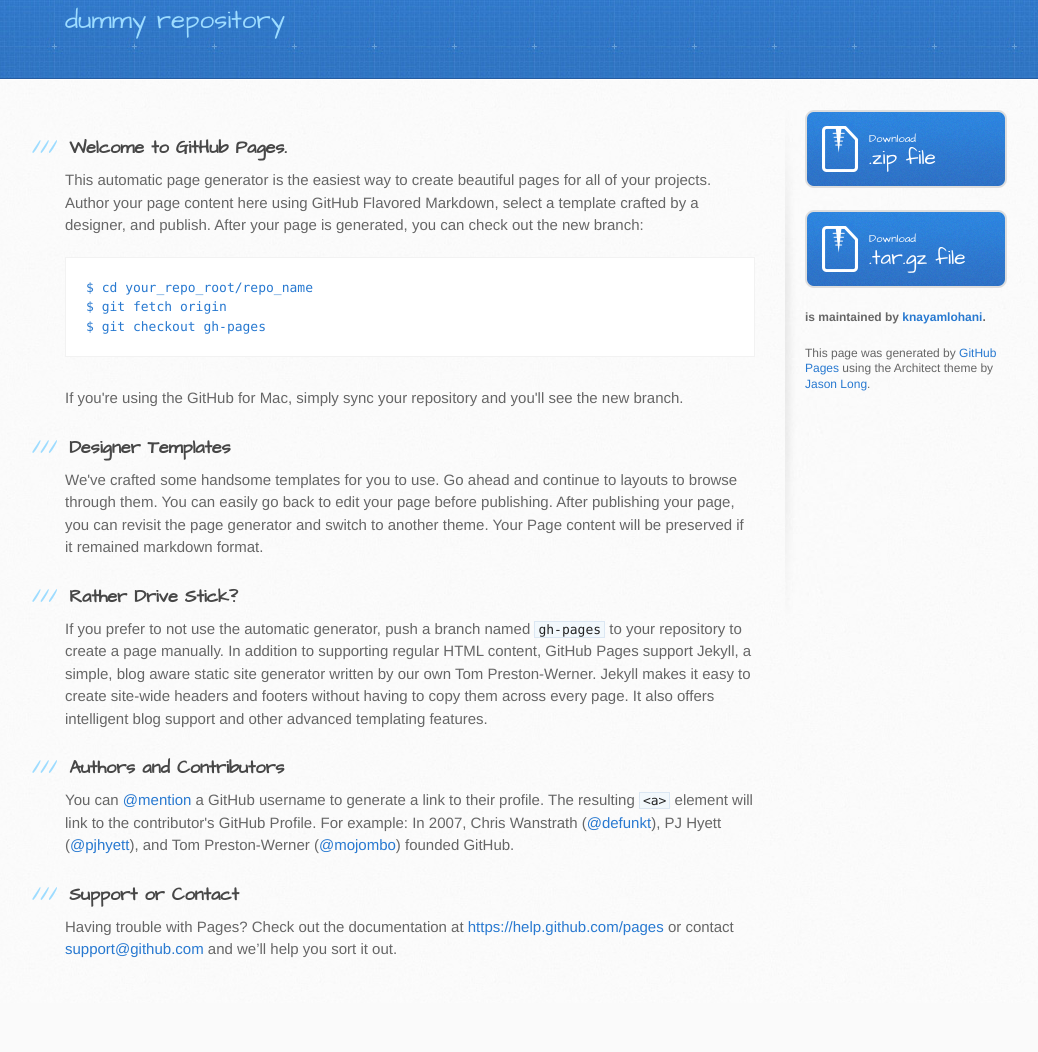
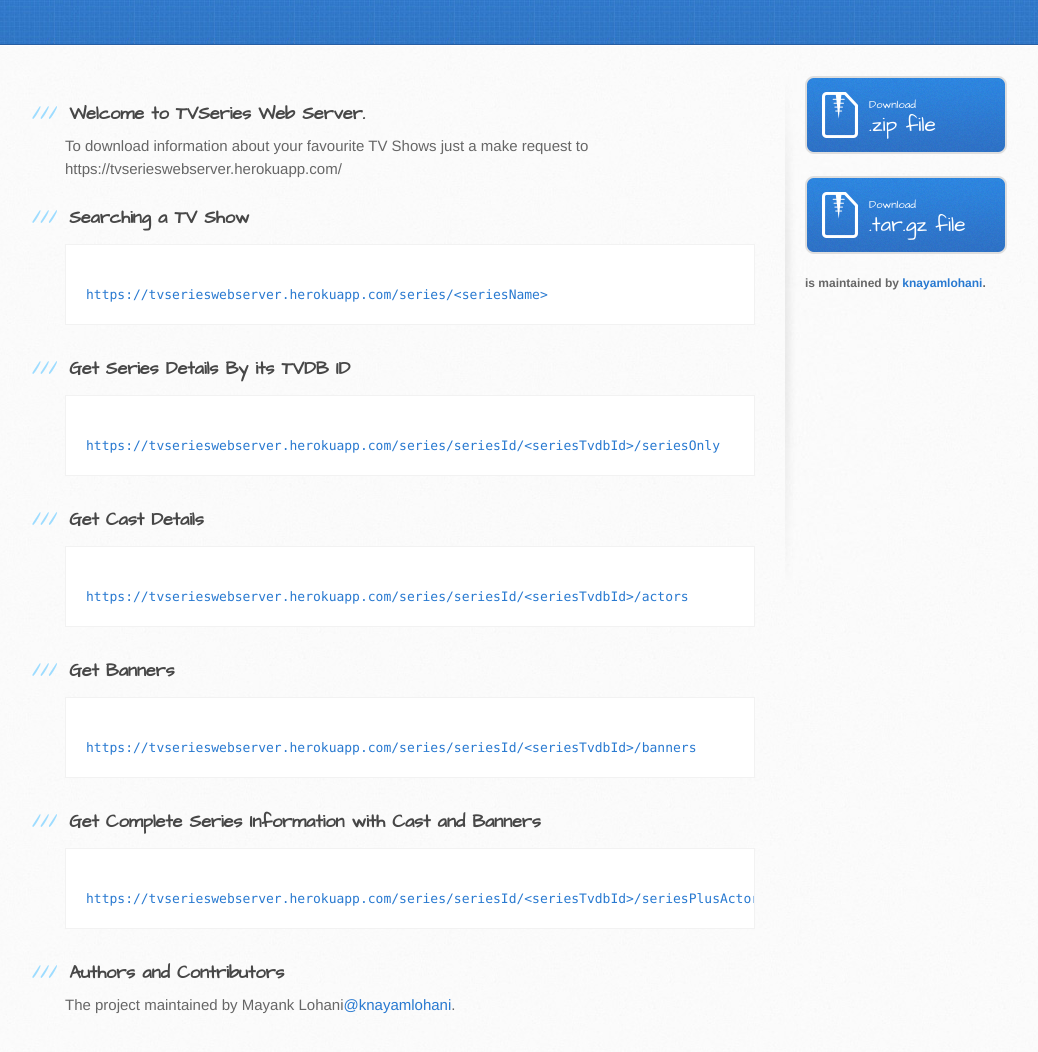
Before and after one commit to knayamlohani/tvserieswebserver, a website: page public/index.html in a window 1280 px wide. Shown: the part 194-1246 px from the top of the page, without its empty margins (105-1143 px from the left). Before the commit the page ends 1197 px from the top, so only its background shows below. Drawn offline with Linux system fonts and the light colour scheme.

Commit message:
updated the home page content

```diff
--- a/public/index.html
+++ b/public/index.html
@@ -20,7 +20,7 @@
     <header>
       <div class="inner">
         <h1>TVSeries Web Server</h1>
-        <h2>dummy repository</h2>
+        <h2></h2>
         <a href="https://github.com/knayamlohani/tvserieswebserver" class="button"><small>View project on</small> GitHub</a>
       </div>
     </header>
@@ -29,51 +29,75 @@
       <div class="inner clearfix">
         <section id="main-content">
           <h3>
-<a id="welcome-to-github-pages" class="anchor" href="#welcome-to-github-pages" aria-hidden="true"><span class="octicon octicon-link"></span></a>Welcome to GitHub Pages.</h3>
+<a id="welcome-to-github-pages" class="anchor" href="#welcome-to-github-pages" aria-hidden="true"><span class="octicon octicon-link"></span></a>Welcome to TVSeries Web Server.</h3>
 
-<p>This automatic page generator is the easiest way to create beautiful pages for all of your projects. Author your page content here using GitHub Flavored Markdown, select a template crafted by a designer, and publish. After your page is generated, you can check out the new branch:</p>
+<p>To download information about your favourite TV Shows just a make request to https://tvserieswebserver.herokuapp.com/</p>
 
-<pre><code>$ cd your_repo_root/repo_name
-$ git fetch origin
-$ git checkout gh-pages
+
+<h3>
+<a id="rather-drive-stick" class="anchor" href="#rather-drive-stick" aria-hidden="true"><span class="octicon octicon-link"></span></a>Searching a TV Show</h3>
+
+<pre><code>
+https://tvserieswebserver.herokuapp.com/series/&ltseriesName&gt
 </code></pre>
 
-<p>If you're using the GitHub for Mac, simply sync your repository and you'll see the new branch.</p>
+<h3>
+<a id="rather-drive-stick" class="anchor" href="#rather-drive-stick" aria-hidden="true"><span class="octicon octicon-link"></span></a>Get Series Details By its TVDB ID</h3>
+
+<pre><code>
+https://tvserieswebserver.herokuapp.com/series/seriesId/&ltseriesTvdbId&gt/seriesOnly
+</code></pre>
+
 
 <h3>
-<a id="designer-templates" class="anchor" href="#designer-templates" aria-hidden="true"><span class="octicon octicon-link"></span></a>Designer Templates</h3>
+<a id="rather-drive-stick" class="anchor" href="#rather-drive-stick" aria-hidden="true"><span class="octicon octicon-link"></span></a>Get Cast Details</h3>
 
-<p>We've crafted some handsome templates for you to use. Go ahead and continue to layouts to browse through them. You can easily go back to edit your page before publishing. After publishing your page, you can revisit the page generator and switch to another theme. Your Page content will be preserved if it remained markdown format.</p>
+<pre><code>
+https://tvserieswebserver.herokuapp.com/series/seriesId/&ltseriesTvdbId&gt/actors
+</code></pre>
 
 <h3>
-<a id="rather-drive-stick" class="anchor" href="#rather-drive-stick" aria-hidden="true"><span class="octicon octicon-link"></span></a>Rather Drive Stick?</h3>
+<a id="rather-drive-stick" class="anchor" href="#rather-drive-stick" aria-hidden="true"><span class="octicon octicon-link"></span></a>Get Banners</h3>
 
-<p>If you prefer to not use the automatic generator, push a branch named <code>gh-pages</code> to your repository to create a page manually. In addition to supporting regular HTML content, GitHub Pages support Jekyll, a simple, blog aware static site generator written by our own Tom Preston-Werner. Jekyll makes it easy to create site-wide headers and footers without having to copy them across every page. It also offers intelligent blog support and other advanced templating features.</p>
+<pre><code>
+https://tvserieswebserver.herokuapp.com/series/seriesId/&ltseriesTvdbId&gt/banners
+</code></pre>
+
+
+<h3>
+<a id="rather-drive-stick" class="anchor" href="#rather-drive-stick" aria-hidden="true"><span class="octicon octicon-link"></span></a>Get Complete Series Information with Cast and Banners</h3>
+
+<pre><code>
+https://tvserieswebserver.herokuapp.com/series/seriesId/&ltseriesTvdbId&gt/seriesPlusActorsPlusBanners
+</code></pre>
+
+
+
+
 
 <h3>
 <a id="authors-and-contributors" class="anchor" href="#authors-and-contributors" aria-hidden="true"><span class="octicon octicon-link"></span></a>Authors and Contributors</h3>
 
-<p>You can <a href="https://github.com/blog/821" class="user-mention">@mention</a> a GitHub username to generate a link to their profile. The resulting <code>&lt;a&gt;</code> element will link to the contributor's GitHub Profile. For example: In 2007, Chris Wanstrath (<a href="https://github.com/defunkt" class="user-mention">@defunkt</a>), PJ Hyett (<a href="https://github.com/pjhyett" class="user-mention">@pjhyett</a>), and Tom Preston-Werner (<a href="https://github.com/mojombo" class="user-mention">@mojombo</a>) founded GitHub.</p>
+<p>The project maintained by Mayank Lohani<a href="https://github.com/knayamlohani" class="user-mention">@knayamlohani</a>.</p>
 
+<!--
 <h3>
 <a id="support-or-contact" class="anchor" href="#support-or-contact" aria-hidden="true"><span class="octicon octicon-link"></span></a>Support or Contact</h3>
 
-<p>Having trouble with Pages? Check out the documentation at <a href="https://help.github.com/pages">https://help.github.com/pages</a> or contact <a href="mailto:support@github.com">support@github.com</a> and we’ll help you sort it out.</p>
+<p>Having trouble with Pages? Check out the documentation at <a href="https://help.github.com/pages">https://help.github.com/pages</a> or contact <a href="mailto:support@github.com">support@github.com</a> and we’ll help you sort it out.</p>-->
         </section>
 
         <aside id="sidebar">
-          <a href="https://github.com/knayamlohani/dummy/zipball/master" class="button">
+          <a href="https://github.com/knayamlohani/tvserieswebserver/zipball/master" class="button">
             <small>Download</small>
             .zip file
           </a>
-          <a href="https://github.com/knayamlohani/dummy/tarball/master" class="button">
+          <a href="https://github.com/knayamlohani/tvserieswebserver/tarball/master" class="button">
             <small>Download</small>
             .tar.gz file
           </a>
 
-          <p class="repo-owner"><a href="https://github.com/knayamlohani/dummy"></a> is maintained by <a href="https://github.com/knayamlohani">knayamlohani</a>.</p>
-
-          <p>This page was generated by <a href="https://pages.github.com">GitHub Pages</a> using the Architect theme by <a href="https://twitter.com/jasonlong">Jason Long</a>.</p>
+          <p class="repo-owner"><a href="https://github.com/knayamlohani/tvserieswebserver"></a> is maintained by <a href="https://github.com/knayamlohani">knayamlohani</a>.</p>
         </aside>
       </div>
     </div>
```
